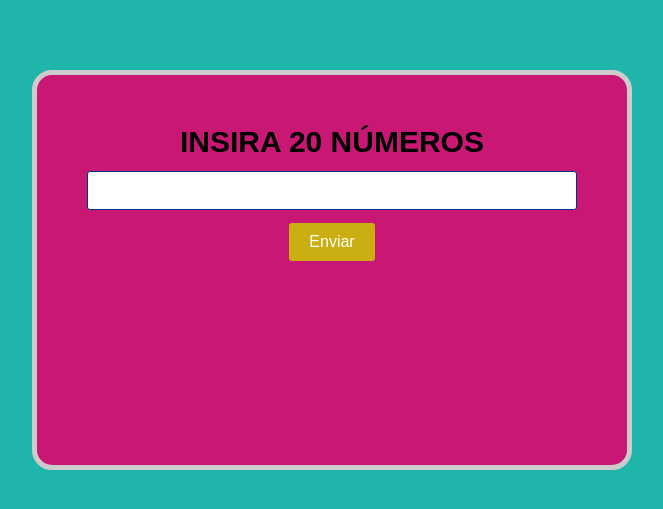
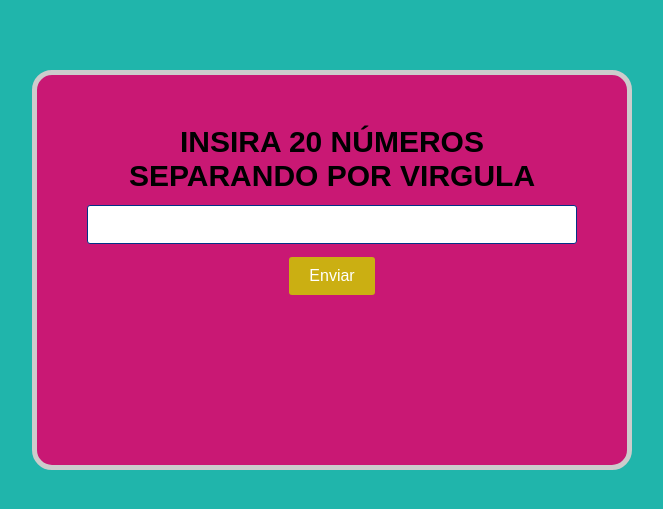
Before and after one commit to EricaLima570/php, a PHP site: page /exercicio10/index.php in a window 1280 px wide. Shown: the top 509 px of the page, without its empty margins (308-971 px from the left). Run offline with PHP 8.4, Linux system fonts and the light colour scheme.

Commit message:
Inserindo informação para por virgula

```diff
--- a/exercicio10/index.php
+++ b/exercicio10/index.php
@@ -10,7 +10,7 @@
 
 <body>
     <form action="index.php" method="post">
-        <label>Insira 20 números</label>
+        <label>Insira 20 números separando por virgula</label>
         <input type="text" id="value" name="value">
         <input type="submit" value="Enviar">
     </form>
```
